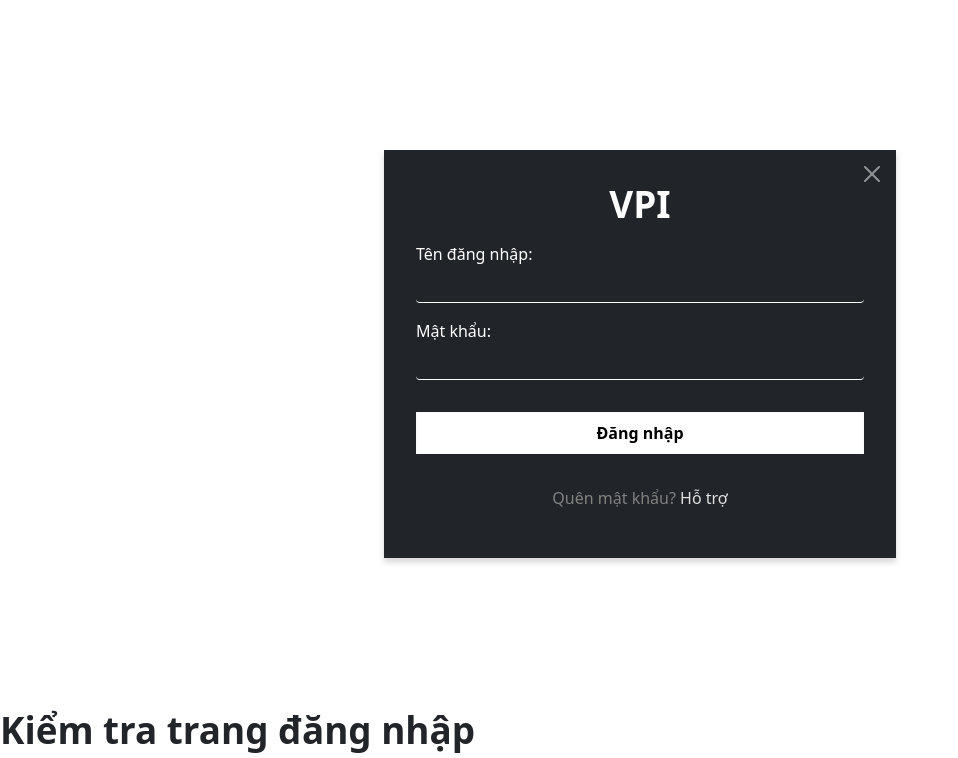
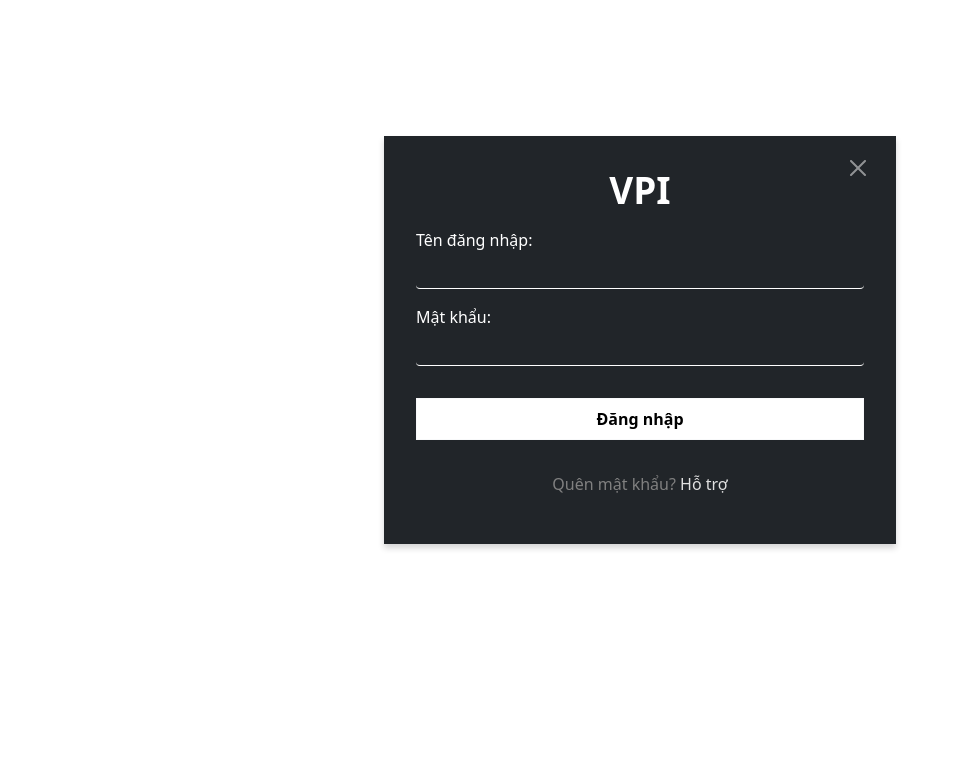
Before and after one commit to leehus65a5/project1, a Flask app: page /login in a window 1280 px wide. Shown: the top 758 px of the page, without its empty margins (0-958 px from the left). After the commit the page ends 550 px from the top, so only its background shows below. Run offline with Flask 3, Linux system fonts and the light colour scheme; parts of the project's set-up code (start-up, migrations or seed data) failed here and were passed over; some libraries are stand-ins or nearby versions.

Commit message:
van commit 3h02

```diff
--- a/app/static/style/login.css
+++ b/app/static/style/login.css
@@ -14,28 +14,10 @@
     font-weight: 20%;
 }
 
-.modal-body{
-    padding: 0;
-}
-
-.moform{
-    box-shadow: 0 4px 6px 0px rgba(22,22,26,0.18);
-}
-
 .btn-close{
     position: absolute;
-    right: 30%;
-    padding: 1em;
-
-}
-
-.modal-content{
-    width: 80%;
-    margin: 0px auto;
-}
-
-.modal-body{
-    padding: 0px;
+    right: 32%;
+    top: 5%;
 }
 
 h1{
@@ -44,7 +26,7 @@ h1{
 }
 
 .myform{
-    margin: 150px auto;
+    margin: 0 auto;
     width: 40%;
     padding: 2em;
     max-width: 100%;
@@ -90,3 +72,10 @@ p a{
 p:a:hover{
     color: #fff;
 }
+
+.myform-bg{
+    position: fixed;
+    left:0%;
+    right:0%;
+    top:17%;
+}
--- a/app/templates/login.html
+++ b/app/templates/login.html
@@ -1,7 +1,5 @@
 {% block content %}
-
 {%for mess in get_flashed_messages()%}
-<link rel="stylesheet" href="https://cdn.jsdelivr.net/npm/bootstrap-icons@1.10.2/font/bootstrap-icons.css">
 
 <div id="message">
     {{mess}} <i class="bi bi-check-circle-fill" style="padding-left: 6px;"></i>
@@ -24,6 +22,7 @@
 
         <!-- Bootstrap v5.1.3 CDNs -->
         <link href="https://cdn.jsdelivr.net/npm/bootstrap@5.1.3/dist/css/bootstrap.min.css" rel="stylesheet">
+        <link rel="stylesheet" href="https://cdn.jsdelivr.net/npm/bootstrap-icons@1.10.2/font/bootstrap-icons.css">
         <script src="https://cdn.jsdelivr.net/npm/bootstrap@5.1.3/dist/js/bootstrap.bundle.min.js"></script>
 
         <!-- CSS File -->
@@ -32,6 +31,7 @@
     </head>
 
     <body>
+        <div class="myform-bg">
             <a href="{{url_for('index')}}" type="button"class="btn btn-close btn-close-white"></a>
             <div class="myform bg-dark">
                 <h1 class="text-center">VPI</h1>
@@ -48,7 +48,9 @@
                     </p>
                 </form>
             </div>
+        </div>
 
+<!--
         <h1>Kiểm tra trang đăng nhập</h1>
 
         <h4>
@@ -60,7 +62,7 @@
                 user1: pass: user123 <br>
                 user23: pass:user234 <br>
             </p>
-        </h4>
+        </h4> -->
         <script src="https://cdn.jsdelivr.net/npm/bootstrap@5.2.3/dist/js/bootstrap.min.js"></script>
     </body>
 </html>
```
Lines whose indentation alone changed are shown as unchanged.
